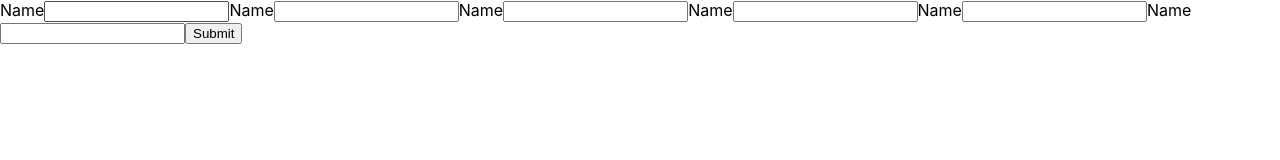
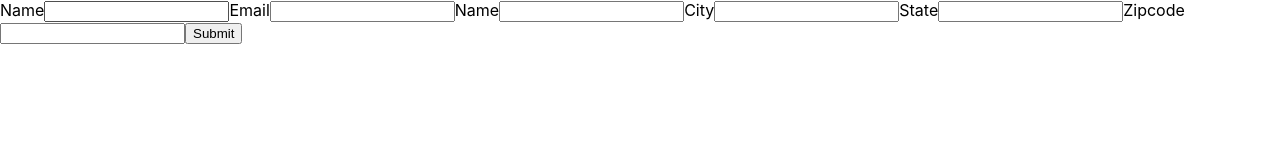
Before and after one commit to lekaren-web/devtest, a React (Create React App) app: page / in a window 1280 px wide. Shown: the top 160 px of the page. Built offline with nearby package versions, Linux system fonts and the light colour scheme; no server answers.

Commit message:
Update App.js

```diff
--- a/src/App.js
+++ b/src/App.js
@@ -60,13 +60,13 @@ const App = () => {
 
 
         <div>
-            <form onSubmit={handleSubmit}>
+            <form onSubmit={handleSubmit} class="form">
             <label for="name">Name</label>
             <input type="text" id="name" name="name" onChange={(e) => {
                 setName(e.target.value)
             }}/>
 
-               <label for="email">Name</label>
+               <label for="email">Email</label>
             <input type="text" id="email" name="email" onChange={(e) => {
                 setEmail(e.target.value)
             }}/>
@@ -77,18 +77,18 @@ const App = () => {
             }}/>
 
 
-            <label for="city">Name</label>
+            <label for="city">City</label>
             <input type="text" name="city" id="city" onChange={(e) => {
                 setCity(e.target.value)
             }}/>
 
-            <label for="state">Name</label>
+            <label for="state">State</label>
             <input type="text" name="state" id="state" onChange={(e) => {
                 setState(e.target.value)
             }}/>
 
 
-           <label for="zipcode">Name</label>
+           <label for="zipcode">Zipcode</label>
             <input type="text" name="zipcode" id="zipcode" onChange={(e) => {
                 setZipCode(e.target.value)
             }}/>
```
